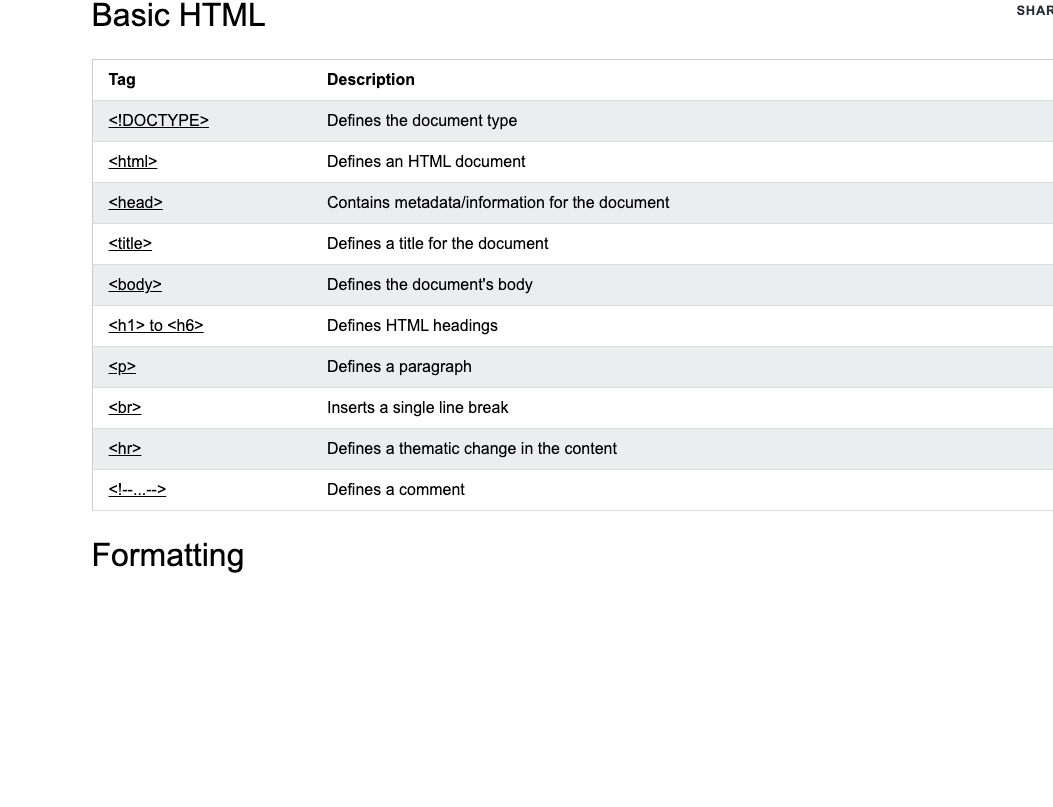
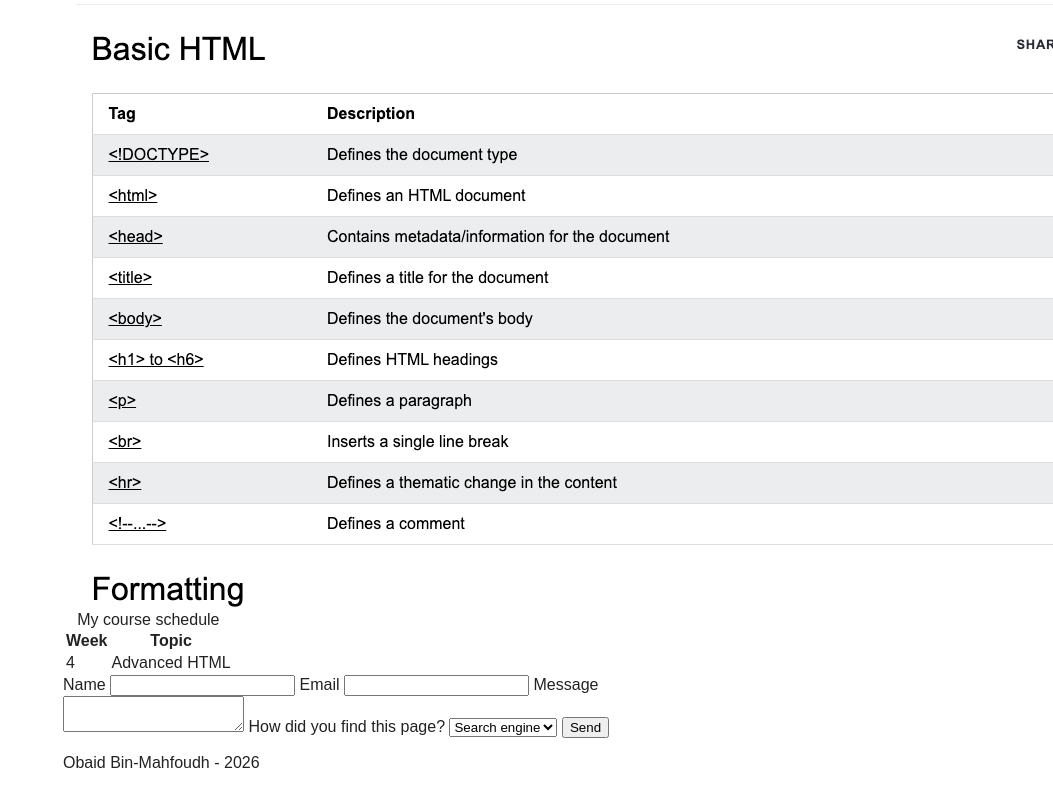
Before and after one commit to obinmahfoudh/web-dev-labs, a plain HTML site: page index.html in a window 1280 px wide. Shown: the part 449-1256 px from the top of the page, without its empty margins (227-1280 px from the left). Before the commit the page ends 1066 px from the top, so only its background shows below. Drawn offline with Linux system fonts and the light colour scheme.

Commit message:
Add semantic layout, table, and contact form

```diff
--- a/index.html
+++ b/index.html
@@ -6,9 +6,16 @@
     <link rel="stylesheet" href="styles.css">
 </head>
 <body>
+    <header>
         <h1>Hello, Web!</h1>
         <p>This is my first HTML Page for this course</p>
-
+    </header>
+    <nav>
+        <a href='#'>Home</a>
+        <a href='#'>About</a>
+        <a href='#'>Contact</a>
+    </nav>
+    <main>
         <h2>About This Page</h2>
         <ul>
             <li>item one</li>
@@ -17,5 +24,41 @@
         </ul>
         <a href= "https://www.w3schools.com/tags/ref_byfunc.asp"> HTML element reference sheet</a>
         <img src="WebsiteScreenshot.png" alt="Picture of reference sheet website">
+
+        <table>
+            <caption>My course schedule</caption>
+            <thead>
+                <tr>
+                    <th>Week</th>
+                    <th>Topic</th>
+                </tr>
+            </thead>
+            <tbody>
+                <tr>
+                    <td>4</td>
+                    <td>Advanced HTML</td>
+                </tr>
+            </tbody>
+        </table>
+        <form>
+            <label for="name">Name</label>
+            <input type="text" id="name" name="name" required>
+            <label for="email">Email</label>
+            <input type="email" id="email" name="email" required>
+            <label for="msg">Message</label>
+            <textarea id="msg" name="msg"></textarea>
+            <label for="referral">How did you find this page?</label>
+            <select id="referral" name="referral">
+            <option value="search">Search engine</option>
+            <option value="social">Social media</option>
+            <option value="friend">A friend</option>
+            </select>
+            <button type="submit">Send</button>
+        </form>
+    </main>
+    <footer>
+        <p>Obaid Bin-Mahfoudh - 2026</p>
+    </footer>
+
 </body>
 </html>
```
Lines whose indentation alone changed are shown as unchanged.
